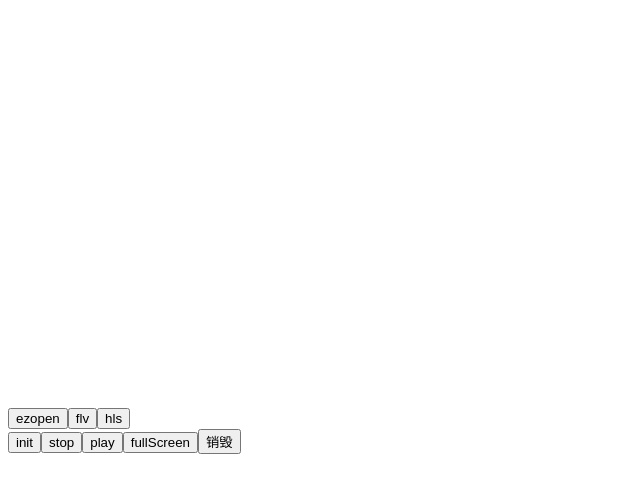
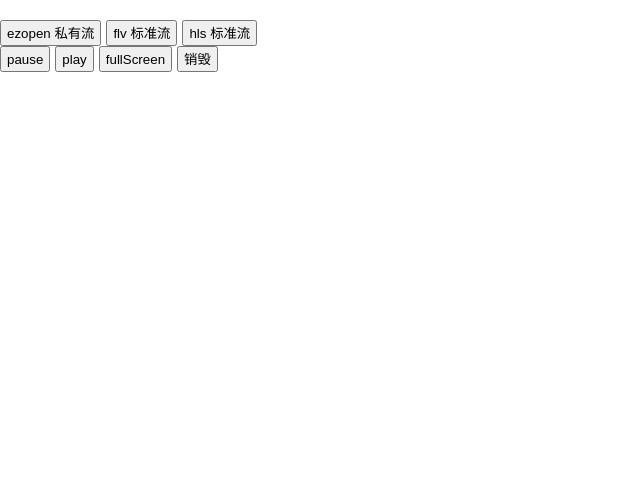
Before and after one commit to freeshineit/ezopen-flv-hls, a Vue app: page / in a window 1280 px wide. Shown: the top 492 px of the page, without its empty margins (0-640 px from the left). Built offline with nearby package versions, Linux system fonts and the light colour scheme.

Commit message:
feat: update container size

```diff
--- a/public/index.html
+++ b/public/index.html
@@ -1,24 +1,41 @@
 <!DOCTYPE html>
 <html lang="en">
+
 <head>
   <meta charset="utf-8" />
   <meta http-equiv="X-UA-Compatible" content="IE=edge" />
-    <meta
-      name="viewport"
-      content="width=device-width, initial-scale=1.0, maximum-scale=1.0, user-scalable=0;"
-    />
+  <meta name="viewport" content="width=device-width, initial-scale=1.0, maximum-scale=1.0, user-scalable=0" />
   <link rel="icon" href="<%= BASE_URL %>favicon.ico" />
-    <title><%= htmlWebpackPlugin.options.title %></title>
+  <title>
+    <%= htmlWebpackPlugin.options.title %>
+  </title>
+  <style>
+    * {
+      padding: 0;
+      margin: 0;
+    }
+
+    button {
+      padding: 2px 5px;
+      line-height: 20px;
+      box-sizing: border-box;
+      height: 26px;
+    }
+
+    button+button {
+      margin-left: 5px;
+    }
+  </style>
 </head>
+
 <body>
   <noscript>
-      <strong
-        >We're sorry but <%= htmlWebpackPlugin.options.title %> doesn't work
+    <strong>We're sorry but <%= htmlWebpackPlugin.options.title %> doesn't work
         properly without JavaScript enabled. Please enable it to
-        continue.</strong
-      >
+        continue.</strong>
   </noscript>
   <div id="app"></div>
   <!-- built files will be auto injected -->
 </body>
+
 </html>
--- a/src/player.vue
+++ b/src/player.vue
@@ -1,16 +1,14 @@
 <template>
   <div class="player">
-    <div id="container" style="width: 600px; height: 400px"></div>
+    <div id="container"></div>
     <div id="container-fullscreen"></div>
-
-    <div>
-      <button v-on:click="initEzopen">ezopen</button>
-      <button v-on:click="initFlv">flv</button>
-      <button v-on:click="initHls">hls</button>
+    <div class="btn-wrapper">
+      <button v-on:click="initEzopen">ezopen 私有流</button>
+      <button v-on:click="initFlv">flv 标准流</button>
+      <button v-on:click="initHls">hls 标准流</button>
     </div>
     <div>
-      <button v-on:click="init">init</button>
-      <button v-on:click="stop">stop</button>
+      <button v-on:click="pause">pause</button>
       <button v-on:click="play">play</button>
       <button v-on:click="fullScreen">fullScreen</button>
       <button v-on:click="destroy">销毁</button>
@@ -39,24 +37,25 @@ const playerUrlList = {
 
 export default {
   name: "player",
-  props: {
-    msg: String,
-  },
+  props: {},
   mounted: () => {},
   data: () => {
     return { player: null };
   },
   methods: {
+    /** 初始化 ezopen 协议私有流 */
     initEzopen() {
       this.destroy();
       // 默认自动播放
       this.player = this.initPlayer(playerUrlList["ezopen"]);
     },
+    /** 初始化 flv 标准流 */
     initFlv() {
       this.destroy();
       this.player = this.initPlayer(playerUrlList["flv"]);
       this.player.play();
     },
+    /** 初始化 hls 标准流 */
     initHls() {
       this.destroy();
       this.player = this.initPlayer(playerUrlList["hls"]);
@@ -66,23 +65,32 @@ export default {
     /**
      * @description  ezopen  flv hls 播放器 三合一， 根据播放地址判断使用那一个播放器
      * @param {object} options
-     * @param {string}
+     * @param {string} options.url
+     * @param {string=} options.accessToken
      */
     initPlayer(options = {}) {
+      const width = window.screen.width
+      const height = width * (9 /16)
+
       if (/^ezopen:\/\//.test(options.url)) {
         return new EZUIKit.EZUIKitPlayer({
           id: "container",
-          width: 600,
-          height: 400,
+          width: width,
+          height: height,
           template: "simple",
           staticPath: "/ezuikit_static",
           ...options,
         });
       } else if (options.url.includes(".flv")) {
+
+        // FIXME: 这是一个bug 后期会修复
+        document.getElementById("container").style.width = width + 'px'
+        document.getElementById("container").style.height = height + 'px'
+
         return new EzuikitFlv({
           id: "container", // support element id
-          width: 600,
-          height: 400,
+          width: width,
+          height: height,
           staticPath: "/flv_decoder/", // 自定义解码库加载地址， 默认放置在服务器根目录下
           ...options,
         });
@@ -90,37 +98,40 @@ export default {
         return new HlsPlayer({
           id: "container",
           staticPath: "/hls_decoder/", // decoder静态资源文件夹 默认根目录
-          width: 600,
-          height: 400,
+          width: width,
+          height: height,
           ...options,
         });
       }
       throw new Error("不支持播放地址");
     },
 
-    init() {
+
+    /** 播放 */
+    play() {
       if (this.player) {
-        this.player.destroy();
-        this.player = null;
+        this.player.play();
       }
-
-      this.player = this.flvPlayer();
-      this.player.play();
     },
-
-    play() {
-      this.player.play();
+    /** 暂停 */
+    pause() {
+      if (this.player) {
+        this.player.pause();
+      }
     },
-    stop() {
-      this.player.pause();
-    },
+    /** 全屏 */
     fullScreen() {
+      if (this.player) {
         if (this.player.fullscreen) {
           this.player.fullscreen();
         } else {
+          // ezopen 协议
+          // FIXME: 后面版本会统一
           this.player.fullScreen?.();
         }
+      }
     },
+    /** 销毁 */
     destroy() {
       if (this.player) {
         this.player.destroy();
@@ -130,3 +141,9 @@ export default {
   },
 };
 </script>
+
+<style scoped>
+.btn-wrapper {
+  padding-top: 20px;
+}
+</style>
```
Lines whose indentation alone changed are shown as unchanged.
